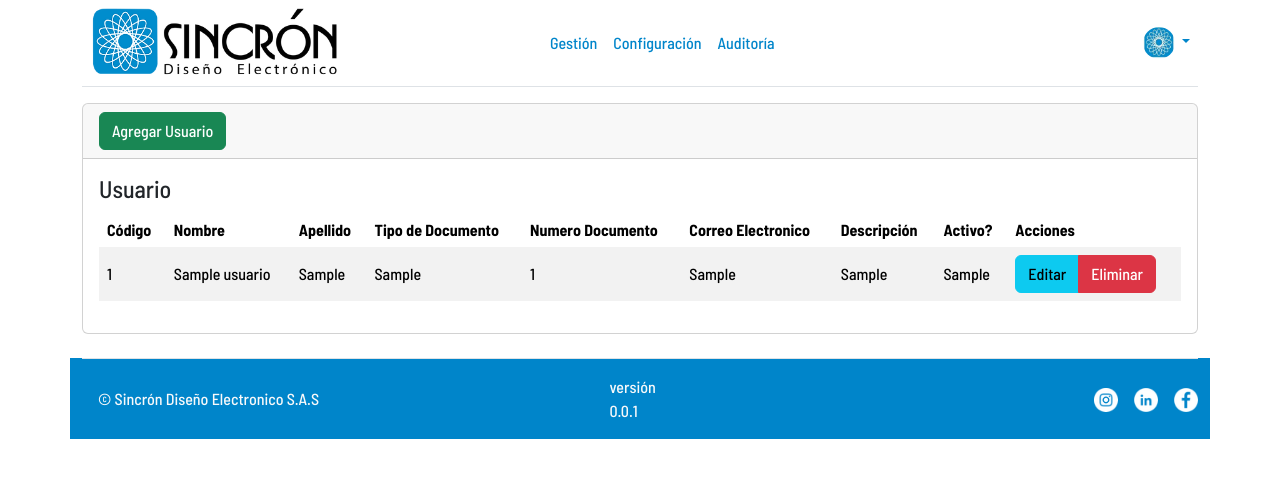
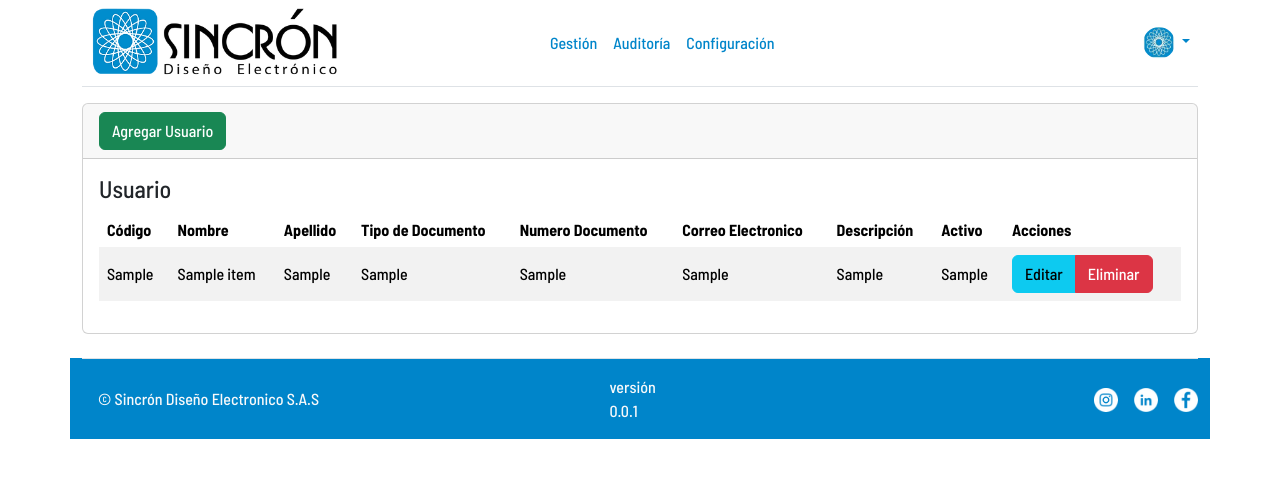
Before and after one commit to d4n1elLoz4d4/Sincronweb, a Django app: template main/templates/usuario/usuario.html in a window 1280 px wide. Shown: the top 478 px of the page. Run offline with Django 3.2, Linux system fonts and the light colour scheme; tables that the repository leaves empty hold one stand-in row (values such as "Sample post"); the template is opened without the code that fills it: values that come from a table or form of the project are taken from there, most other values are stand-ins (such as "Sample title", 1, 10 or a date in 2020); parts of the project's set-up code (start-up, migrations or seed data) failed here and were passed over; some libraries are stand-ins or nearby versions.

Commit message:
se devueve

```diff
--- a/main/templates/Auditoria/Auditoria.html
+++ b/main/templates/Auditoria/Auditoria.html
@@ -27,7 +27,7 @@
             <th>Descripción</th>
             <th>Registro</th>
             <th>Usuario</th>
-            <th>Activo?</th>
+            <th>Activo</th>
             <th>Acciones</th>
           </tr>
         </thead>
--- a/main/templates/GestionCliente/GestionCliente.html
+++ b/main/templates/GestionCliente/GestionCliente.html
@@ -22,10 +22,10 @@
             <th>Observación</th>
             <th>Fecha registro</th>
             <th>Estado</th>
-            <th>idSubcategoria</th>
+            <th>Subcategoría</th>
             <th>Usuario</th>
             <th>Rol</th>
-            <th>Activo?</th>
+            <th>Activo</th>
             <th>Acciones</th>
           </tr>
         </thead>
--- a/main/templates/categoria/categoria.html
+++ b/main/templates/categoria/categoria.html
@@ -8,7 +8,7 @@
 
   </div>
   <div class="card-body">
-    <h4 class="card-title">Categorias</h4>
+    <h4 class="card-title">Categorías</h4>
 
     <div class="table-responsive">
       <table class="table table-striped
@@ -19,7 +19,7 @@
           <tr>
             <th>Código</th>
             <th>Descripción</th>
-            <th>Activo?</th>
+            <th>Activo</th>
             <th>Acciones</th>
           </tr>
         </thead>
--- a/main/templates/partials/header.html
+++ b/main/templates/partials/header.html
@@ -6,6 +6,7 @@
             <img class="bi me-2" width="250" height="70" role="img" src="{% static 'img/LogoHorizontal.webp' %}" alt="logo sincron.co"></a>
         <ul class="nav col-12 col-md-auto mb-2 justify-content-center mb-md-0">
             <li><a href="{% url 'GestionCliente' %}" class="nav-link px-2 link-dark">Gestión</a></li>
+            <li><a href="{% url 'Auditoria' %}" class="nav-link px-2 link-dark">Auditoría</a></li>
             <li><a href="#" class="nav-link px-2 link-dark d-block link-dark text-decoration-none "  data-bs-toggle="dropdown" aria-expanded="false"> Configuración</a>
                 <ul class="dropdown-menu text-small ">
                     <li><a class="nav-link px-2 link-dark" href="{% url 'usuario' %}">Usuario</a></li>
@@ -15,7 +16,7 @@
                     <li><a class="nav-link px-2 link-dark" href="{% url 'ServicioOfrecido' %}">Servicio Ofrecido</a></li>
                 </ul>
             </li>
-            <li><a href="{% url 'Auditoria' %}" class="nav-link px-2 link-dark">Auditoría</a></li>
+
 
 
         </ul>
--- a/main/templates/servicioOfrecido/servicioOfrecido.html
+++ b/main/templates/servicioOfrecido/servicioOfrecido.html
@@ -20,7 +20,7 @@
             <th>Código</th>
             <th>Nombre</th>
             <th>Descripción</th>
-            <th>Activo?</th>
+            <th>Activo</th>
             <th>Acciones</th>
           </tr>
         </thead>
--- a/main/templates/subCategoria/subcategoria.html
+++ b/main/templates/subCategoria/subcategoria.html
@@ -8,7 +8,7 @@
 
   </div>
   <div class="card-body">
-    <h4 class="card-title">SubCategorias</h4>
+    <h4 class="card-title">SubCategorías</h4>
 
     <div class="table-responsive">
       <table class="table table-striped
@@ -19,8 +19,8 @@
           <tr>
             <th>Código</th>
             <th>Descripción</th>
-            <th>Activo?</th>
-            <th>categoria</th>
+            <th>Activo</th>
+            <th>Categoría</th>
             <th>Acciones</th>
 
           </tr>
--- a/main/templates/usuario/usuario.html
+++ b/main/templates/usuario/usuario.html
@@ -24,21 +24,21 @@
             <th>Numero Documento</th>
             <th>Correo Electronico</th>
             <th>Descripción</th>
-            <th>Activo?</th>
+            <th>Activo</th>
             <th>Acciones</th>
           </tr>
         </thead>
         <tbody>
-          {% for usuario in usuarios %}
+          {% for item in Listausuario %}
             <tr>
-              <td>{{usuario.idUsuario}}</td>
-              <td>{{usuario.usuarioNombre}}</td>
-              <td>{{usuario.usuarioApellido}}</td>
-              <td>{{usuario.usuarioTipoDocumento}}</td>
-              <td>{{usuario.usuarioNumeroDocumento}}</td>
-              <td>{{usuario.usuarioCorreo}}</td>
-              <td>{{usuario.usuarioRol}}</td>
-              <td>{{usuario.usuarioActivo}}</td>
+              <td>{{item.idUsuario}}</td>
+              <td>{{item.usuarioNombre}}</td>
+              <td>{{item.usuarioApellido}}</td>
+              <td>{{item.usuarioTipoDocumento}}</td>
+              <td>{{item.usuarioNumeroDocumento}}</td>
+              <td>{{item.usuarioCorreo}}</td>
+              <td>{{item.usuarioRol}}</td>
+              <td>{{item.usuarioActivo}}</td>
               <td>
 
                   <div class="btn-group">
```
Also changed, not shown: main/views.py (+1 -13 lines), usuarios/views.py (+27 -15 lines).
